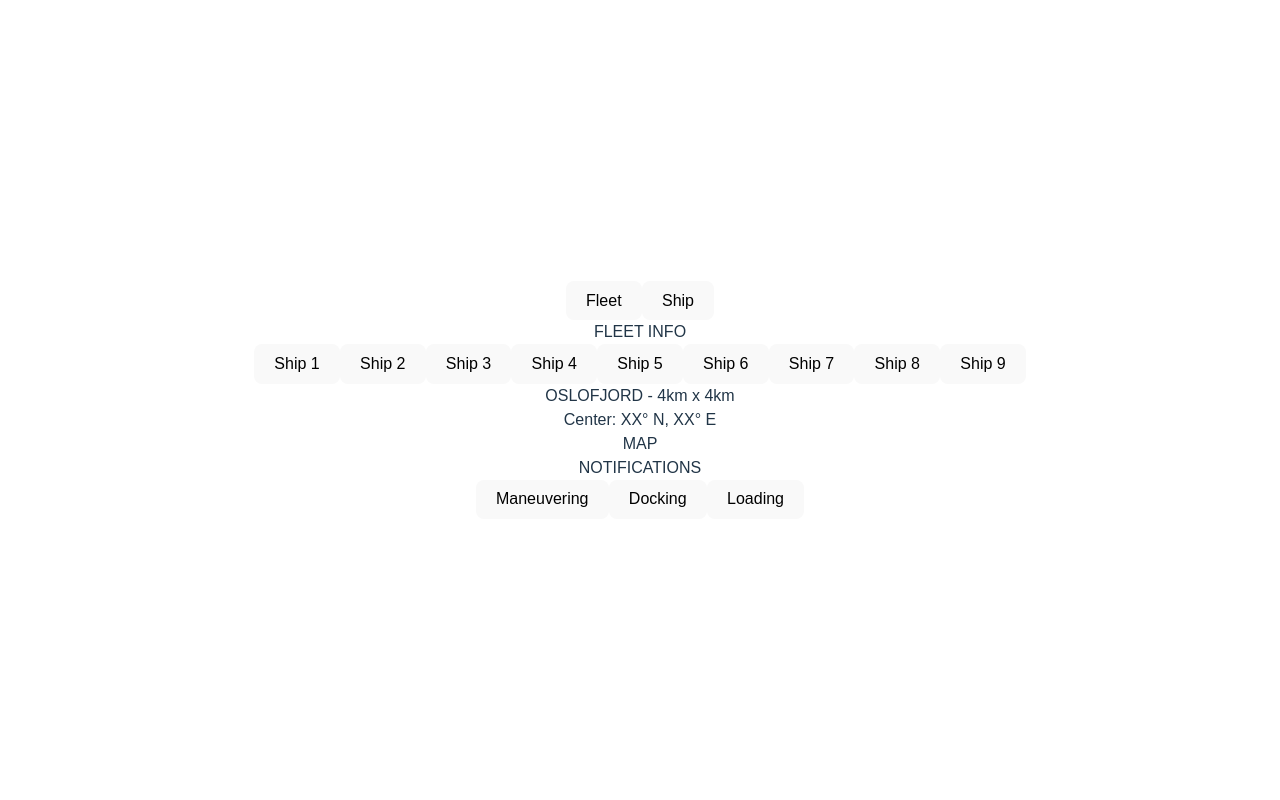
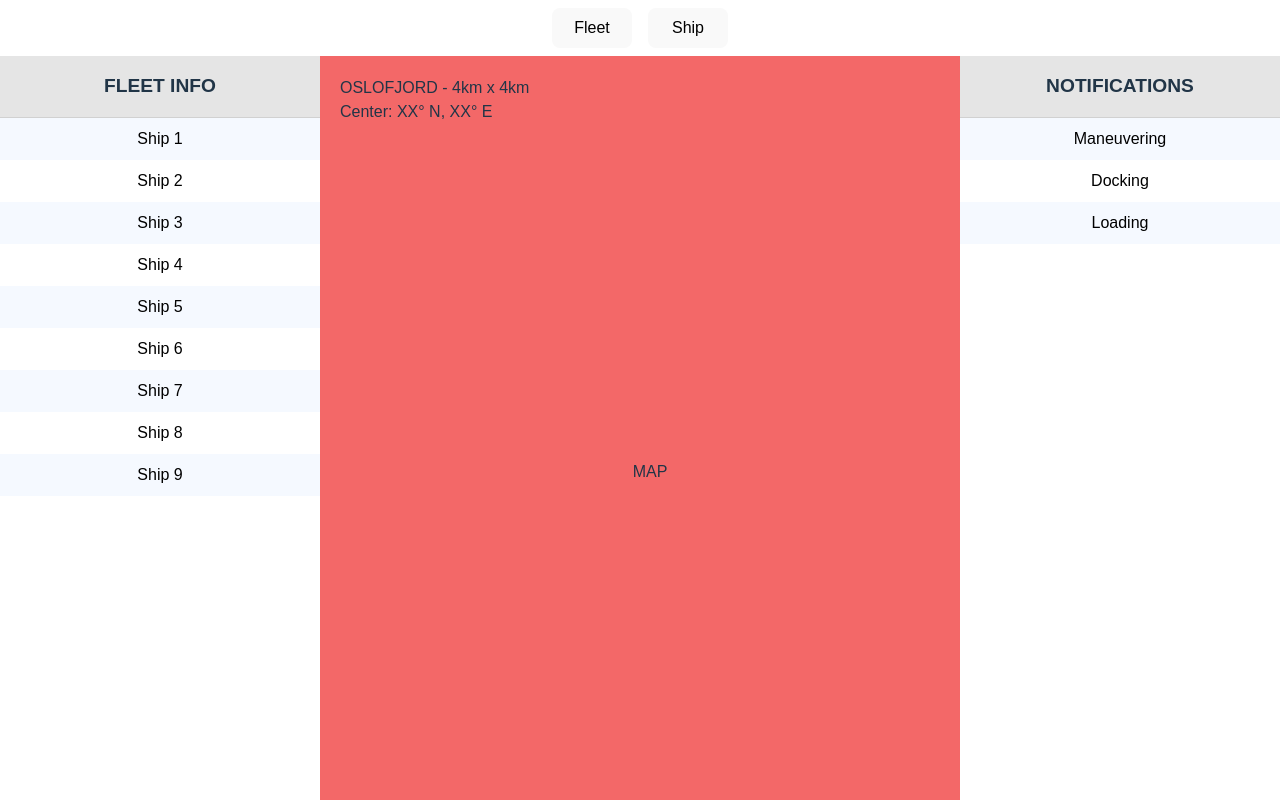
Before and after one commit to u-random/Simple-ROC-Sim-Dashboard, a React (Vite) app: page / in a window 1280 px wide. Built offline with nearby package versions, Linux system fonts and the light colour scheme.

Commit message:
Added new CSS classes

```diff
--- a/src/styles/App.css
+++ b/src/styles/App.css
@@ -126,3 +126,150 @@ button:focus-visible {
     background-color: #f9f9f9;
   }
 }
+
+
+/* FLEET OVERVIEW Definitions */
+/* Shared Header/Navigation */
+.header {
+  display: flex;
+  justify-content: center;
+  width: 100%;
+  padding: 8px;
+  gap: 16px;
+  position: relative;
+}
+
+.header-bg {
+  position: absolute;
+  top: 0;
+  left: 0;
+  width: 100%;
+  height: 100%;
+  background-color: #e5e5f7;
+  opacity: 0.1;
+  background-image:  radial-gradient(#444cf7 9px, transparent 9px), radial-gradient(#444cf7 3px, #e5e5f7 3px);
+  background-size: 32px 32px;
+  background-position: 0 0,16px 16px;
+}
+
+.header button {
+  padding: 8px 16px;
+  min-width: 80px;
+  height: 40px;
+  display: flex;
+  align-items: center;
+  justify-content: center;
+}
+
+
+/* Whole view/page */
+.app-container {
+  display: flex;
+  flex-direction: column;
+  height: 100vh;
+  width: 100vw;
+  margin: 0;
+  padding: 0;
+  position: absolute;
+  left: 0;
+  top: 0;
+  overflow: hidden;
+}
+
+/* Page under header */
+.internal-container {
+  display: flex;
+  flex-direction: row;
+  flex: 1;
+  width: 100%;
+  margin: 0;
+  padding: 0;
+  overflow: hidden;  /* DEBUG */
+}
+
+/* Map container */
+.container-50 {
+  width: 50%;
+  display: flex;          /* V-stack header and list*/
+  flex-direction: column; /* V-stack header and list*/
+  height: 100vh;           /* BUG:Make sure this is right for scrolling*/
+  max-height: 100%;
+  background-color: #f36868;
+  overflow: hidden;  /* DEBUG */
+  padding-left: 20px;
+}
+
+/* Styles for Map.jsx */
+/* Top left corner text */
+.map-text {
+  width: 100%;
+  text-align: left;
+  padding-top: 20px;
+}
+
+/* DELETE */
+.placeholder-text {
+  width: 100%;
+  text-align: center;
+  padding-top: 20px;
+  flex: 1;
+  display: flex;
+  align-items: center;
+  justify-content: center;
+}
+
+
+
+
+
+/* Styles for FleetInfo.jsx */
+/* This is the container that houses the 25% width and full window height  */
+.container-25 {
+  width: 25%;
+  display: flex;          /* V-stack header and list*/
+  flex-direction: column; /* V-stack header and list*/
+  height: 100vh;           /* BUG:Make sure this is right for scrolling*/
+  max-height: 100%;
+  background-color: white;
+  overflow: hidden;  /* DEBUG */
+}
+
+/* Style for list header with grey bg  */
+.list-header {
+  padding: 16px;
+  background-color: #E5E5E5;
+  font-weight: bold;
+  font-size: 1.2rem;
+  text-align: center;
+  border-bottom: 1px solid #D1D1D1;
+}
+
+/* Style for list distribution/scrolling  */
+.list {
+  display: flex;
+  flex-direction: column;
+  overflow-y: auto; /* scrolling */
+  min-height: 0; /* Required for Firefox */
+}
+
+.list-item {
+  padding: 12px 16px;
+  text-align: center;
+  border: none;
+  background: none;
+  cursor: pointer;
+  border-radius: 0;
+  transition: background-color 0.2s;
+}
+
+.list-item:nth-child(odd) {
+  background-color: #F5F9FF;
+}
+
+.list-item:hover {
+  background-color: #E8F0FE;
+}
+
+.list-item:active {
+  background-color: #D2E3FC;
+}
```
